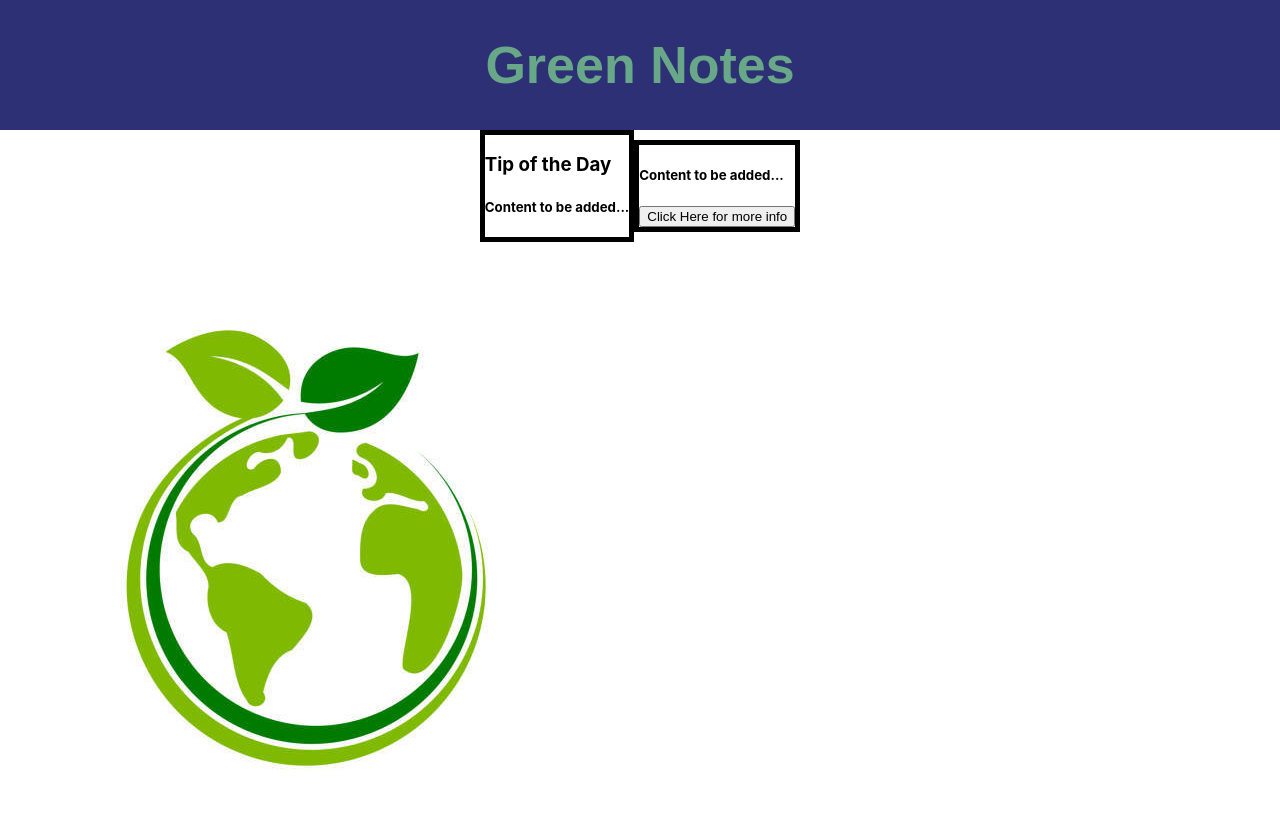
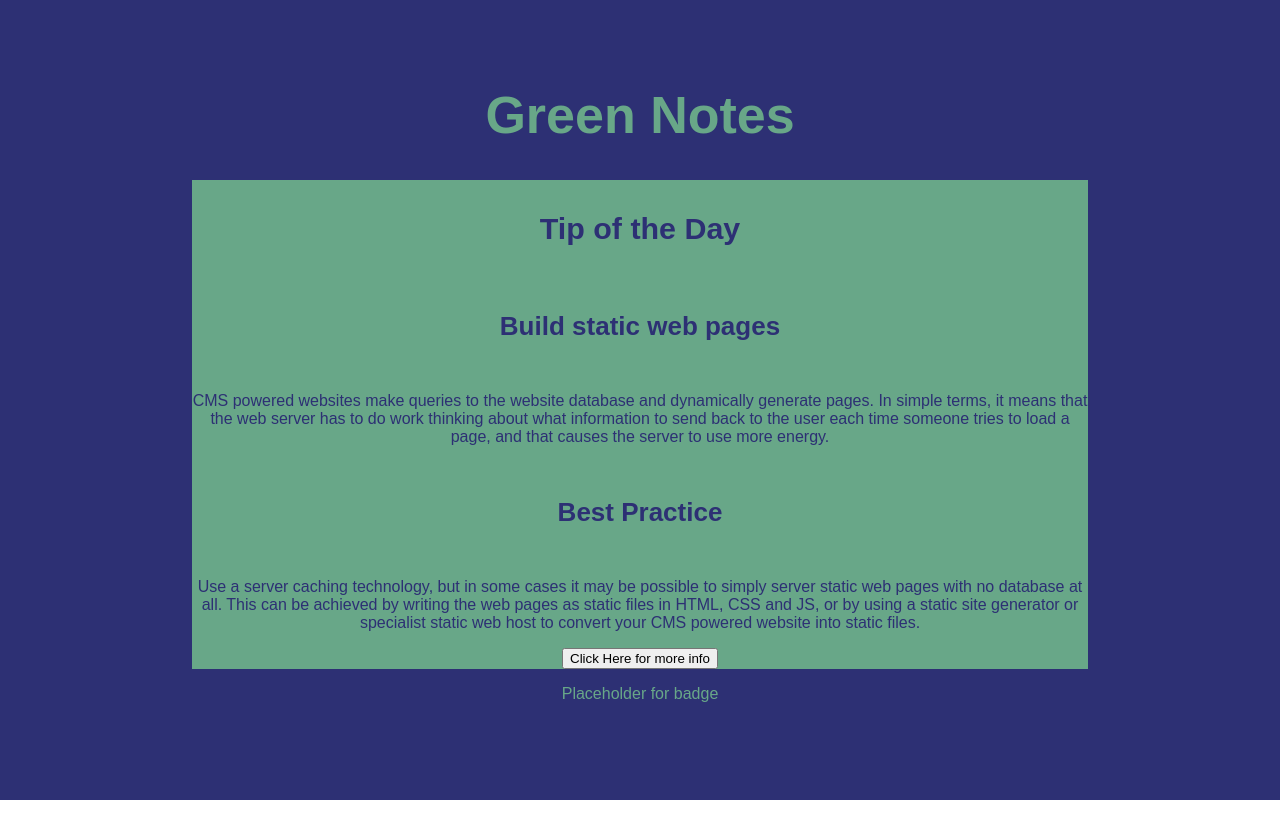
Before and after one commit to rachvm/greennotes, a React (Create React App) app in the folder green-notes/: page / in a window 1280 px wide. Shown: the top 838 px of the page. After the commit the page ends 800 px from the top, so only its background shows below. Built offline with nearby package versions, Linux system fonts and the light colour scheme.

Commit message:
TipCard populated & started on CSS

```diff
--- a/green-notes/src/App.css
+++ b/green-notes/src/App.css
@@ -2,6 +2,18 @@
   --background-color:#2D3074;
   --font-color: #68A788;
   --font-style: Arial, Helvetica, sans-serif
+}
+
+.App{
+  height: 100vh;
+  background-color: var(--background-color);
+  display: flex;
+  flex-direction: column;
+  align-items: center;
+  justify-content: center;
+  font-size: calc(10px + 2vmin);
+  color: var(--font-color);
+  font-family: var(--font-style);
 }
 
 .App-header {
@@ -16,9 +28,13 @@
 }
 .main-card{
   display: flex;
-  flex-direction: row;
+  flex-direction: column;
   align-items: center;
   justify-content: center;
+  width: 70%;
+  text-align: center;
+  color: var(--background-color);
+  background-color: var(--font-color);
 }
 
 .left-card{
@@ -30,3 +46,10 @@
   border:5px;
   border-style: solid;
 }
+
+.footer{
+  height: 10%;
+}
+p{
+  font-size: 2vmin;
+}
--- a/green-notes/src/App.js
+++ b/green-notes/src/App.js
@@ -22,7 +22,7 @@ function App() {
   return (
     <div className="App">
       <Header />
-      <TipCard />
+      {randomTip && <TipCard randomTip={randomTip} />}
       <Footer />
     </div>
   );
--- a/green-notes/src/components/Footer/Footer.js
+++ b/green-notes/src/components/Footer/Footer.js
@@ -1,9 +1,10 @@
-import logo from "../../images/istockphoto-1359659563-612x612.jpg"
+import logo from "../../images/istockphoto-1359659563-612x612.jpg";
 
-export default function Footer () {
-    return(
-        <>
-             <img classname="logo" src={logo} alt="green earth logo"></img>
-        </>
-    );
+export default function Footer() {
+  return (
+    <div className={"footer"}>
+      <p>Placeholder for badge</p>
+      {/* <img classname="logo" src={logo} alt="green earth logo"></img> */}
+    </div>
+  );
 }
--- a/green-notes/src/components/TipCard/TipCard.js
+++ b/green-notes/src/components/TipCard/TipCard.js
@@ -1,18 +1,25 @@
-export default function TipCard () {
+export default function TipCard({ randomTip }) {
+  const { topic_category, topic, topic_blurb, best_practice } = randomTip;
+
   return (
     <>
       <div className={"main-card"}>
-                <div className={"left-card"}>
+        {/* <div className={"left-card"}> */}
         <h3>Tip of the Day</h3>
-                    <h5>Content to be added...</h5>
+        <h4>{topic}</h4>
+        <p>{topic_blurb}</p>
+        <h4>Best Practice</h4>
+        <p>{best_practice}</p>
+        <button>Click Here for more info</button>
+        {/* </div> */}
+
+        {/* <div className={"right-card"}>
+          <div>
+            <h5>Best Practice</h5>
           </div>
-
-                <div className={"right-card"}>
-                <div >
-                    <h5>Content to be added...</h5>
-                </div>
+          <p>{best_practice}</p>
           <button>Click Here for more info</button>
-                </div>
+        </div> */}
       </div>
     </>
   );
```
Lines whose indentation alone changed are shown as unchanged.
